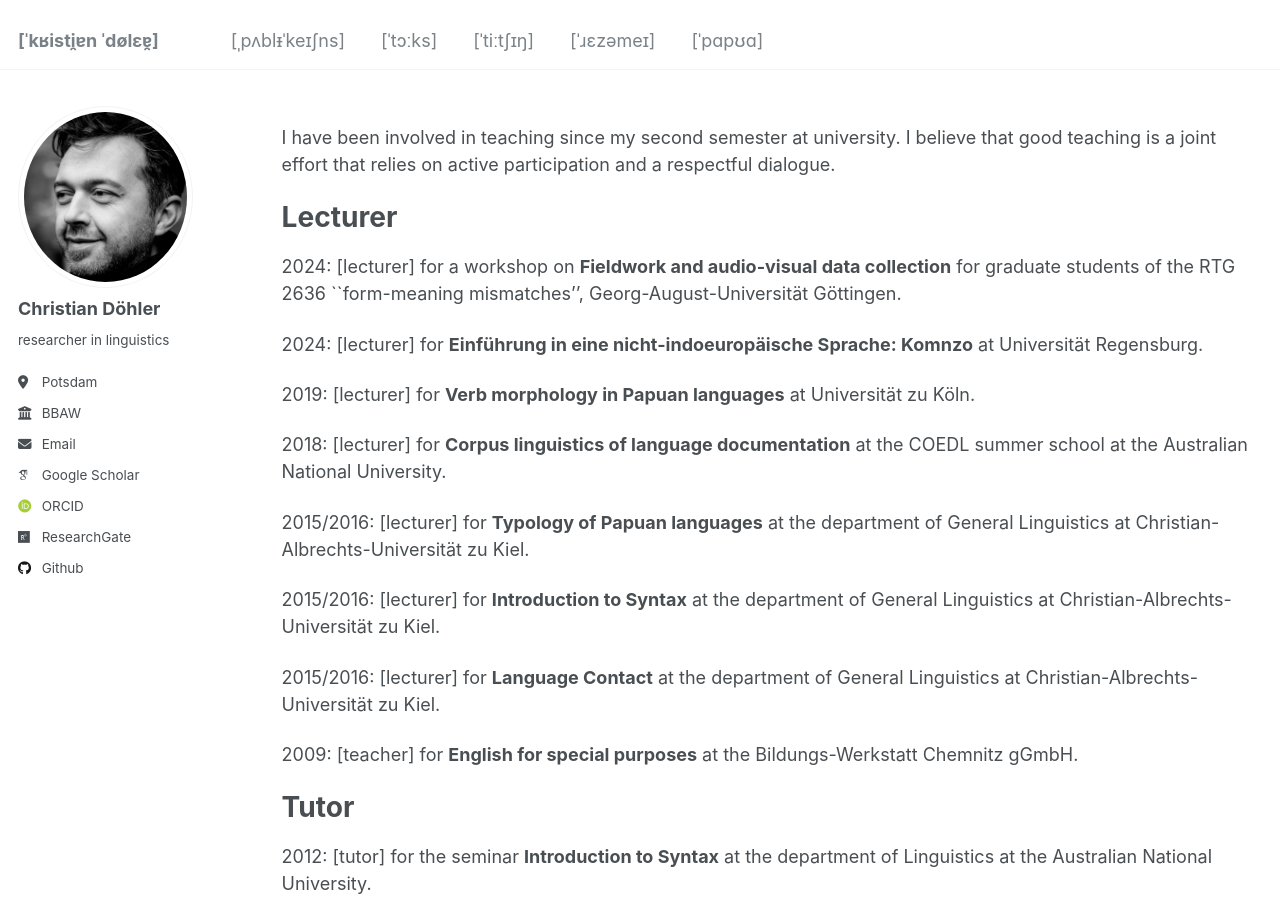
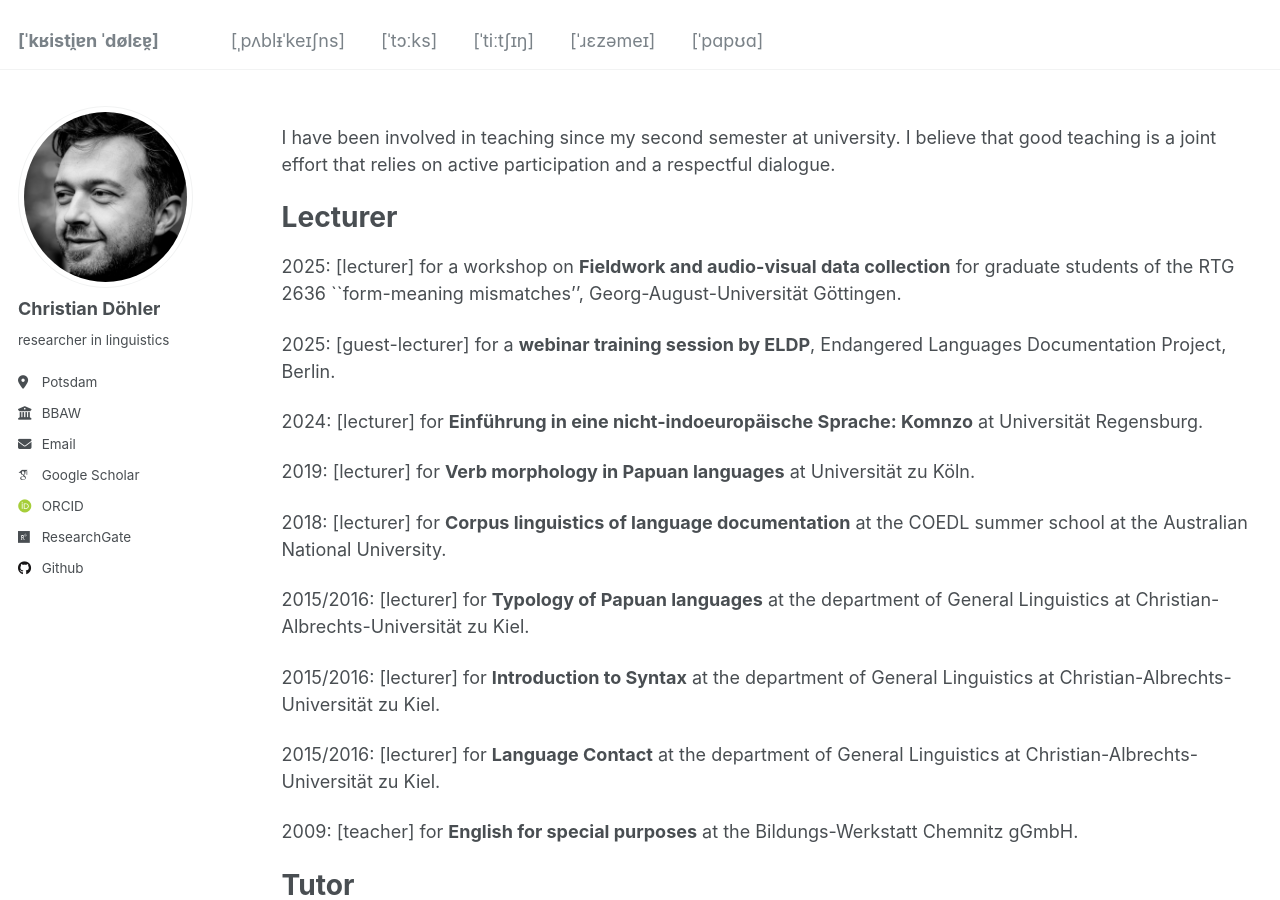
Before and after one commit to chrdoe/chrdoe.github.io, a Jekyll site: the page built from _pages/teaching.md, in a window 1280 px wide and 900 px high. Built offline with Jekyll 4.4.1, drawn with Linux system fonts in a browser that asks for light colours; some web fonts are replaced.

Commit message:
Update teaching.md

```diff
--- a/_pages/teaching.md
+++ b/_pages/teaching.md
@@ -11,7 +11,9 @@ I have been involved in teaching since my second semester at university. I belie
 
 Lecturer
 ======
-2024: [lecturer] for a workshop on **Fieldwork and audio-visual data collection** for graduate students of the RTG 2636 ``form-meaning mismatches'', Georg-August-Universität Göttingen.
+2025: [lecturer] for a workshop on **Fieldwork and audio-visual data collection** for graduate students of the RTG 2636 ``form-meaning mismatches'', Georg-August-Universität Göttingen.
+
+2025: [guest-lecturer] for a **webinar training session by ELDP**, Endangered Languages Documentation Project, Berlin.
 
 2024: [lecturer] for **Einführung in eine nicht-indoeuropäische Sprache: Komnzo** at Universität Regensburg.
 
```
